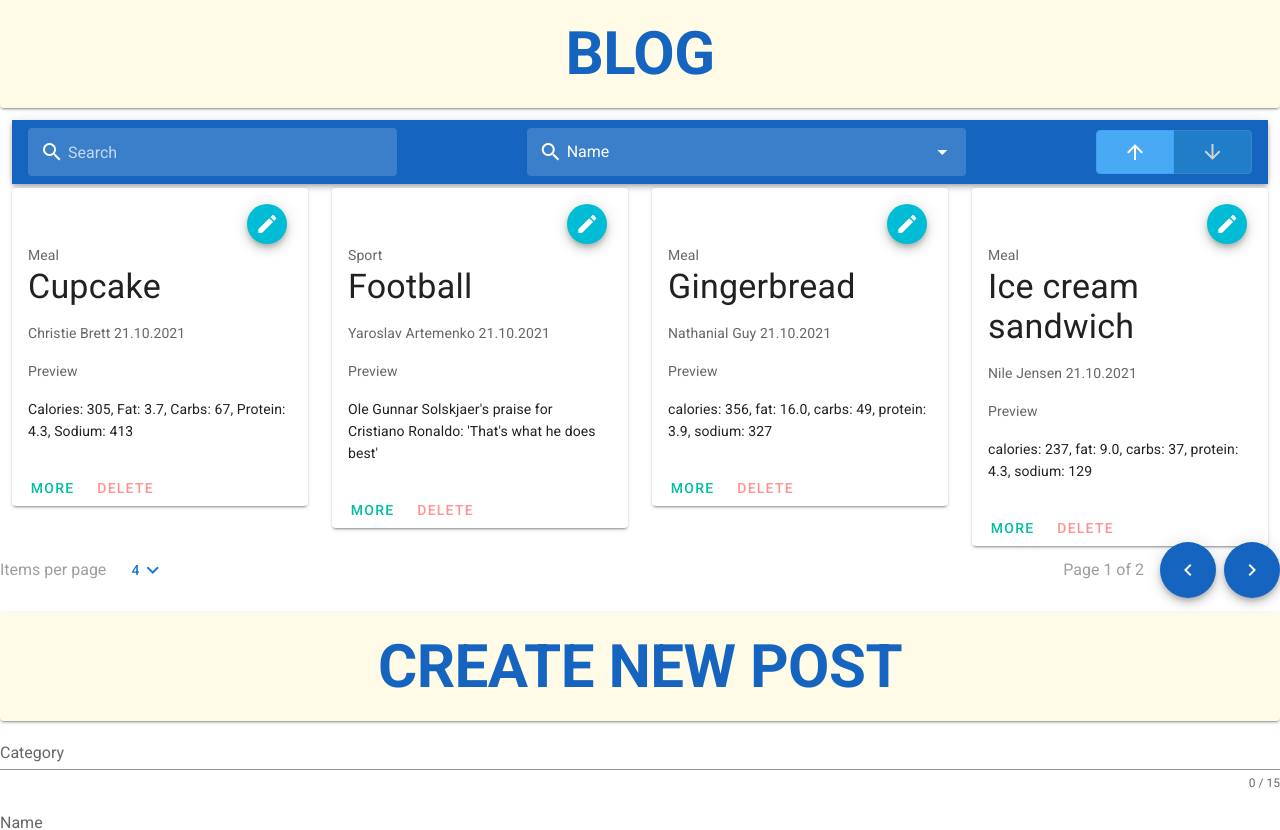
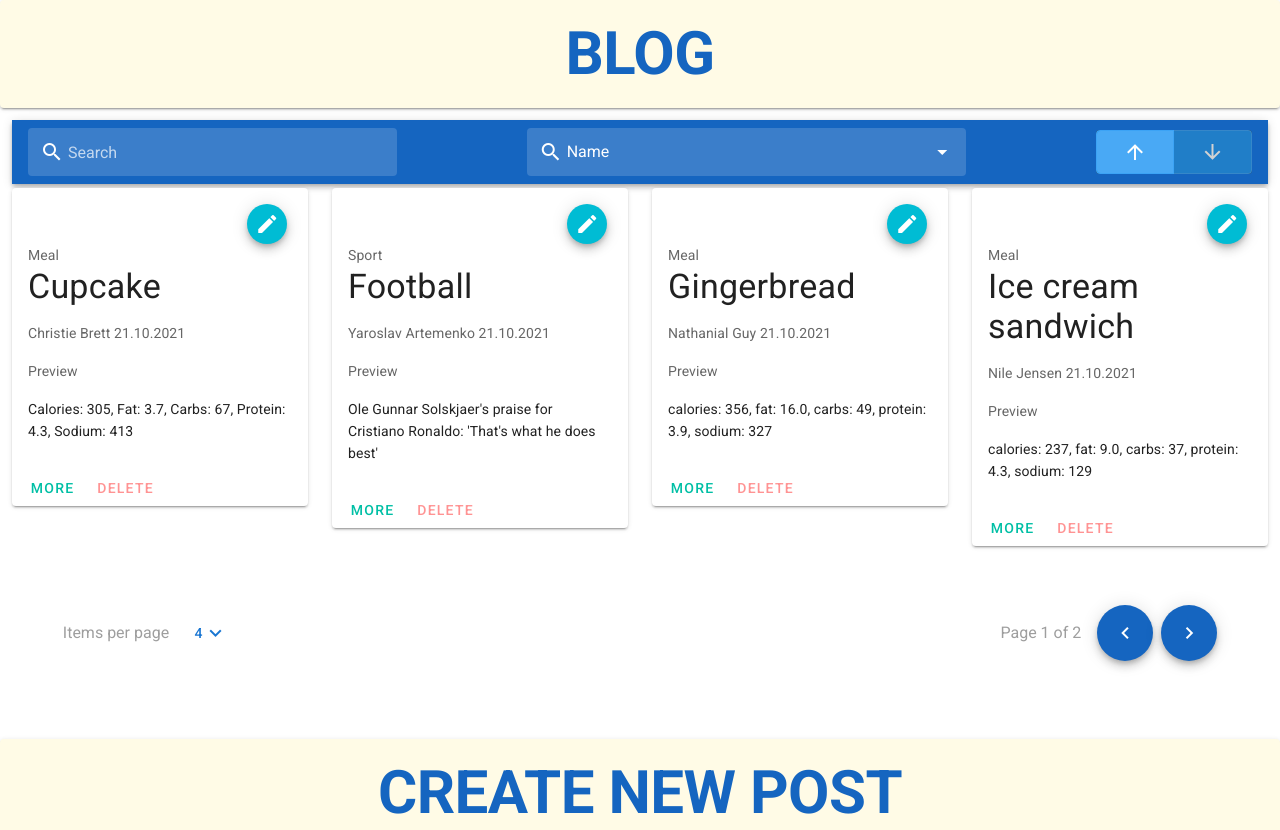
Before and after one commit to YaroslavArtemenko/test_blog, a Vue app in the folder test_blog/: page / in a window 1280 px wide. Shown: the top 830 px of the page. Built offline with nearby package versions, Linux system fonts and the light colour scheme.

Commit message:
fixed footer

```diff
--- a/test_blog/src/components/Search.vue
+++ b/test_blog/src/components/Search.vue
@@ -78,7 +78,7 @@
 
       <template v-slot:footer>
         <v-row
-            class="mt-2"
+            class="mt-2 footer-class"
             align="center"
             justify="center"
         >
@@ -204,5 +204,7 @@ export default {
 </script>
 
 <style scoped>
-
+.footer-class {
+  padding: 5%;
+}
 </style>
```
